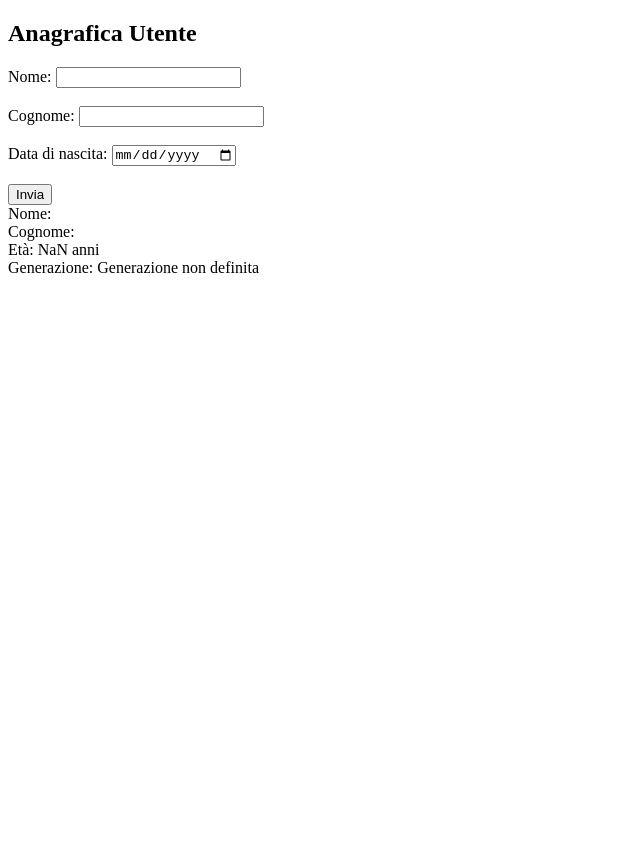
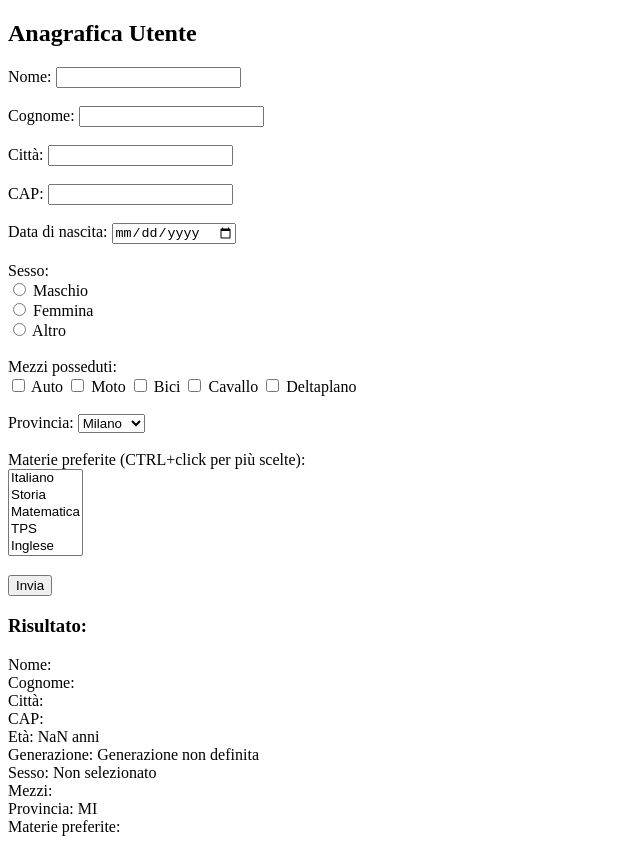
Before and after one commit to ortegakevin683-clock/CS_exercises, a plain HTML site: page Anagrafica3.0.html in a window 1280 px wide. Both pictures are taken after a click on the button "Invia". Shown: the whole page, without its empty margins (0-640 px from the left). Before the commit the page ends 800 px from the top, so only its background shows below. Drawn offline with Linux system fonts and the light colour scheme.

Commit message:
Update Anagrafica to version 3.0 with new fields

```diff
--- a/Anagrafica3.0.html
+++ b/Anagrafica3.0.html
@@ -2,21 +2,53 @@
 <html lang="it">
 <head>
   <meta charset="UTF-8">
-  <title>Anagrafica</title>
+  <title>Anagrafica 3.0</title>
 </head>
 <body>
   <h2>Anagrafica Utente</h2>
 
   Nome: <input type="text" id="nome"><br><br>
   Cognome: <input type="text" id="cognome"><br><br>
+  Città: <input type="text" id="citta"><br><br>
+  CAP: <input type="text" id="cap"><br><br>
   Data di nascita: <input type="date" id="dataNascita"><br><br>
+
+  Sesso:<br>
+  <input type="radio" id="sessoM" name="sesso" value="Maschio"> Maschio<br>
+  <input type="radio" id="sessoF" name="sesso" value="Femmina"> Femmina<br>
+  <input type="radio" id="sessoAltro" name="sesso" value="Altro"> Altro<br><br>
+
+  Mezzi posseduti:<br>
+  <input type="checkbox" id="auto" value="Auto"> Auto
+  <input type="checkbox" id="moto" value="Moto"> Moto
+  <input type="checkbox" id="bici" value="Bici"> Bici
+  <input type="checkbox" id="cavallo" value="Cavallo"> Cavallo
+  <input type="checkbox" id="deltaplano" value="Deltaplano"> Deltaplano<br><br>
+
+  Provincia:
+  <select id="provincia">
+    <option value="MI">Milano</option>
+    <option value="VA">Varese</option>
+    <option value="NA">Napoli</option>
+    <option value="TO">Torino</option>
+    <option value="FI">Firenze</option>
+  </select><br><br>
+
+  Materie preferite (CTRL+click per più scelte):<br>
+  <select id="materie" multiple size="5">
+    <option value="Italiano">Italiano</option>
+    <option value="Storia">Storia</option>
+    <option value="Matematica">Matematica</option>
+    <option value="TPSIT">TPS</option>
+    <option value="Inglese">Inglese</option>
+  </select><br><br>
 
   <button onclick="mostraRisultato()">Invia</button>
 
+  <h3>Risultato:</h3>
   <div id="risultato"></div>
 
   <script>
-    // Funzione per capire la generazione
     function getGenerazione(anno) {
       if (anno >= 2013) return "Generazione Alpha";
       else if (anno >= 1997) return "Generazione Z";
@@ -31,21 +63,50 @@
     function mostraRisultato() {
       let nome = document.getElementById("nome").value;
       let cognome = document.getElementById("cognome").value;
+      let citta = document.getElementById("citta").value;
+      let cap = document.getElementById("cap").value;
       let dataNascita = document.getElementById("dataNascita").value;
 
-      // Calcolo età in modo semplice
       let anno = new Date(dataNascita).getFullYear();
       let oggi = new Date().getFullYear();
       let eta = oggi - anno;
-
       let generazione = getGenerazione(anno);
 
-      // Stampa dei risultati
+      let sesso = "";
+      if (document.getElementById("sessoM").checked) sesso = "Maschio";
+      else if (document.getElementById("sessoF").checked) sesso = "Femmina";
+      else if (document.getElementById("sessoAltro").checked) sesso = "Altro";
+      else sesso = "Non selezionato";
+
+      let mezzi = "";
+      if (document.getElementById("auto").checked) mezzi += "Auto ";
+      if (document.getElementById("moto").checked) mezzi += "Moto ";
+      if (document.getElementById("bici").checked) mezzi += "Bici ";
+      if (document.getElementById("cavallo").checked) mezzi += "Cavallo ";
+      if (document.getElementById("deltaplano").checked) mezzi += "Deltaplano ";
+
+      let provincia = document.getElementById("provincia").value;
+
+      // Materie (list box)
+      let materieSelezionate = "";
+      let materie = document.getElementById("materie");
+      for (let i = 0; i < materie.options.length; i++) {
+        if (materie.options[i].selected) {
+          materieSelezionate += materie.options[i].value + " ";
+        }
+      }
+
       document.getElementById("risultato").innerHTML =
         "Nome: " + nome + "<br>" +
         "Cognome: " + cognome + "<br>" +
+        "Città: " + citta + "<br>" +
+        "CAP: " + cap + "<br>" +
         "Età: " + eta + " anni<br>" +
-        "Generazione: " + generazione;
+        "Generazione: " + generazione + "<br>" +
+        "Sesso: " + sesso + "<br>" +
+        "Mezzi: " + mezzi + "<br>" +
+        "Provincia: " + provincia + "<br>" +
+        "Materie preferite: " + materieSelezionate;
     }
   </script>
 </body>
```
